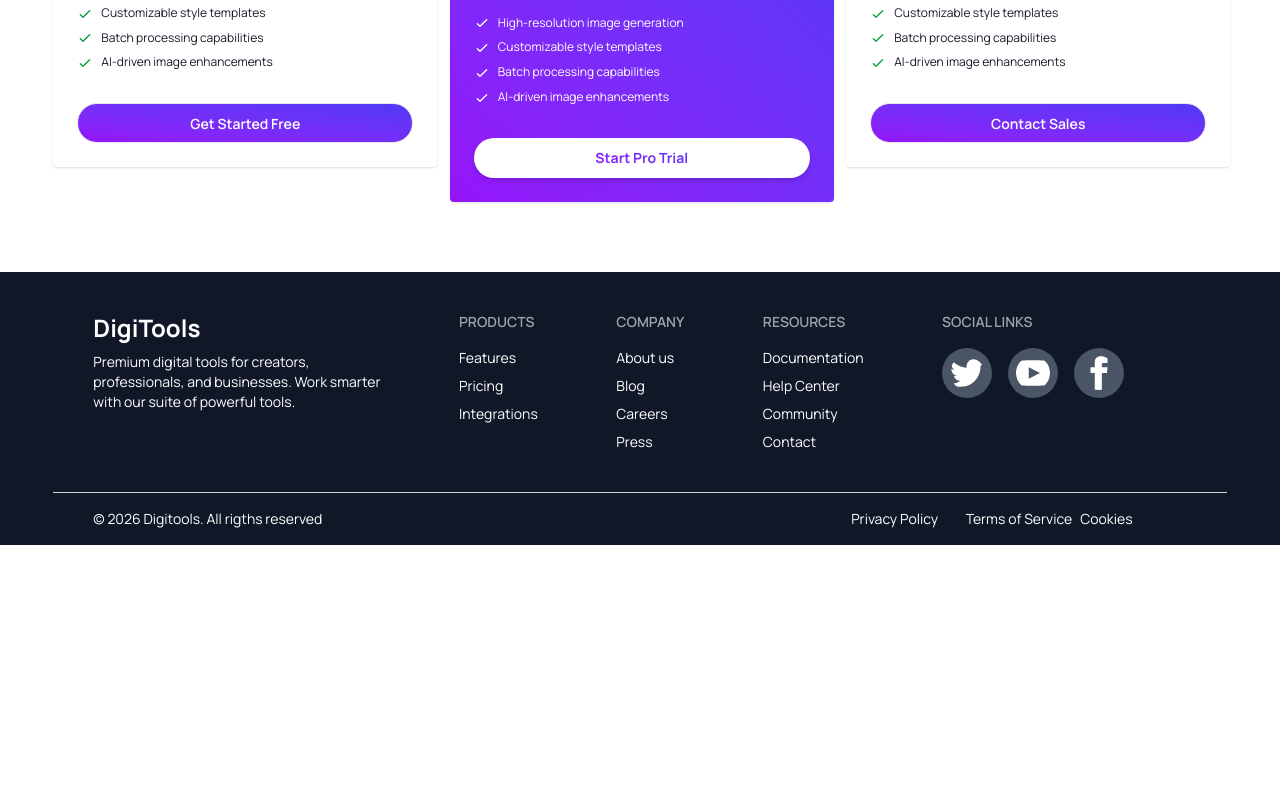
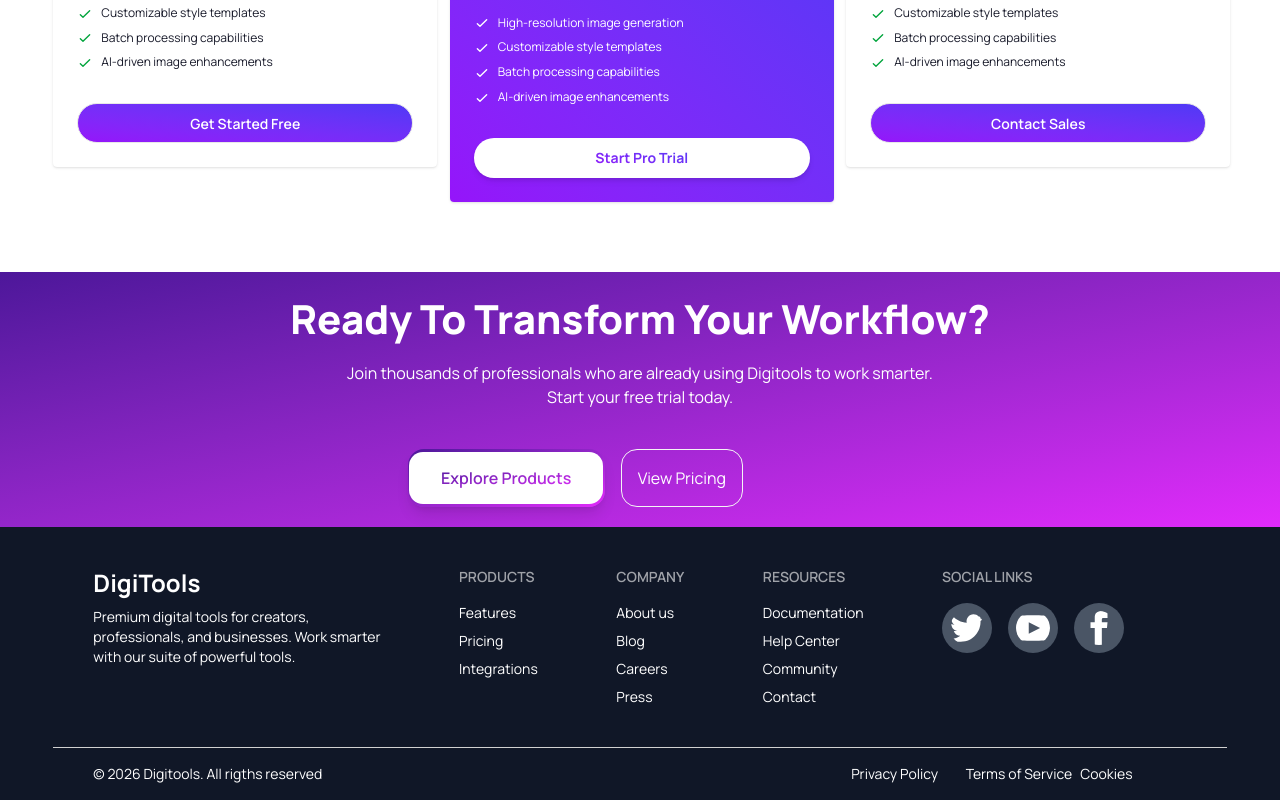
Before and after one commit to shafrinahamed0007/Assignment6, a React (Vite) app: page / in a window 1280 px wide. Shown: the part 2012-2812 px from the top of the page. Before the commit the page ends 2557 px from the top, so only its background shows below. Built offline with nearby package versions, Linux system fonts and the light colour scheme.

Commit message:
finished and fully responsive workflow section

```diff
--- a/src/App.jsx
+++ b/src/App.jsx
@@ -5,6 +5,7 @@ import Navbar from "./Component/Navbar";
 import Rating from "./Component/Rating";
 import Started from "./Component/Started";
 import Pricing from "./Component/Pricing";
+import Workflow from "./Component/Workflow";
 
 function App() {
   return (
@@ -14,6 +15,7 @@ function App() {
       <Rating />
       <Started />
       <Pricing />
+      <Workflow />
       <Footer />
     </div>
   );
--- /dev/null
+++ b/src/Component/Workflow.jsx
@@ -0,0 +1,43 @@
+import React from "react";
+
+const Workflow = () => {
+  return (
+    <div className="  text-white bg-linear-to-br from-violet-900 to-fuchsia-500 mt-[60px] p-5 flex items-center ">
+      <div className="justify-center  md:w-9/12 mx-auto">
+        <div>
+          <h2 className="font-extrabold text-2xl md:text-[40px] text-center">
+            Ready To Transform Your Workflow?
+          </h2>
+          <p className="text-center mt-4 ">
+            Join thousands of professionals who are already using Digitools to
+            work smarter. <br />
+            Start your free trial today.
+          </p>
+        </div>
+        <div className="mt-[40px]">
+          <div className="flex w-11/12 md:w-6/12 mx-auto flex-col sm:flex-row gap-4  max-w-md sm:max-w-none ">
+
+
+            <button className="relative w-full sm:w-auto p-[1.5px] rounded-2xl transition-all shadow-lg group active:scale-95">
+              <div className="absolute inset-0 bg-linear-to-br from-violet-900 to-fuchsia-500 rounded-2xl"></div>
+
+              {/* Button Inner Content */}
+              <div className="relative px-8 py-[14px] bg-white rounded-[14px] flex items-center justify-center gap-3 transition-all">
+
+
+                <span className="font-semibold bg-linear-to-br from-violet-900 to-fuchsia-500 bg-clip-text text-transparent">
+                  Explore Products
+                </span>
+              </div>
+            </button>
+            <button className="border  border-zinc-100 rounded-2xl p-4">
+                View Pricing
+            </button>
+          </div>
+        </div>
+      </div>
+    </div>
+  );
+};
+
+export default Workflow;
```
